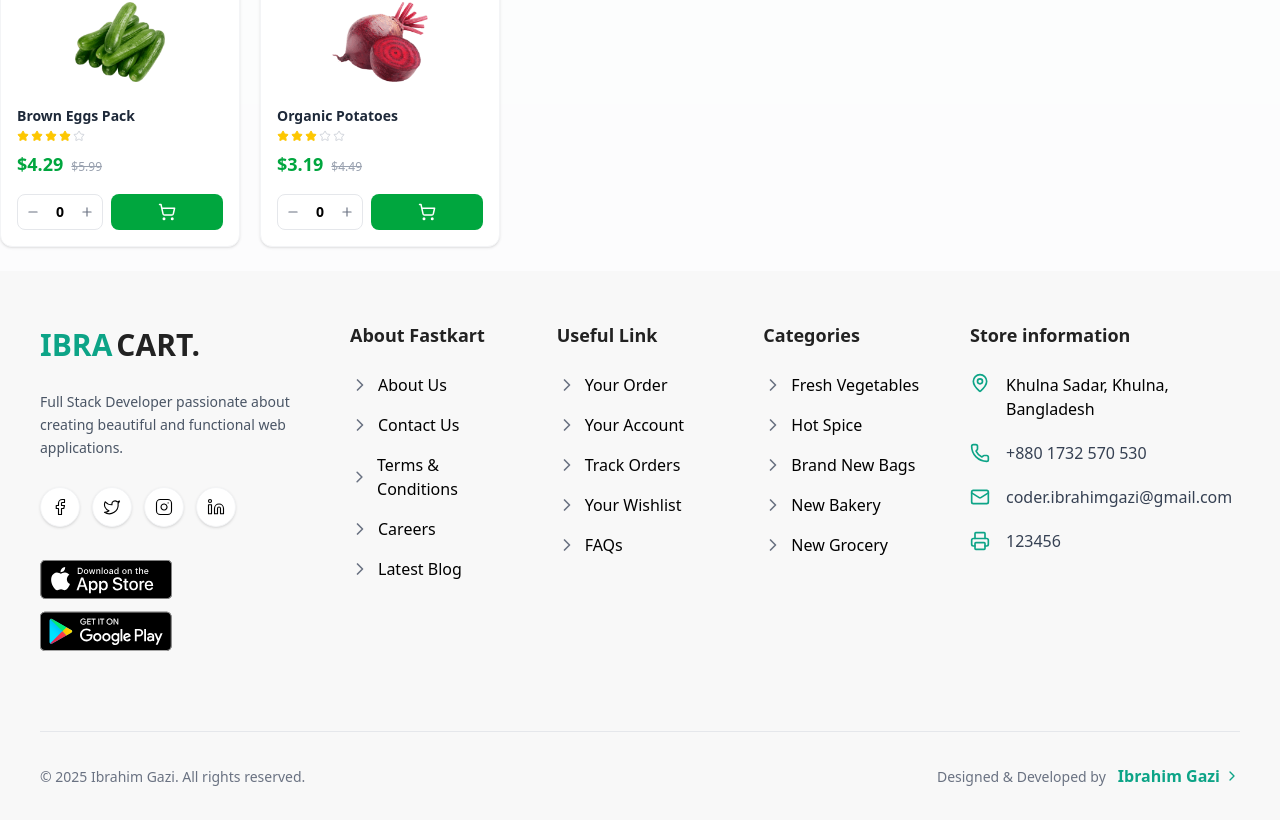
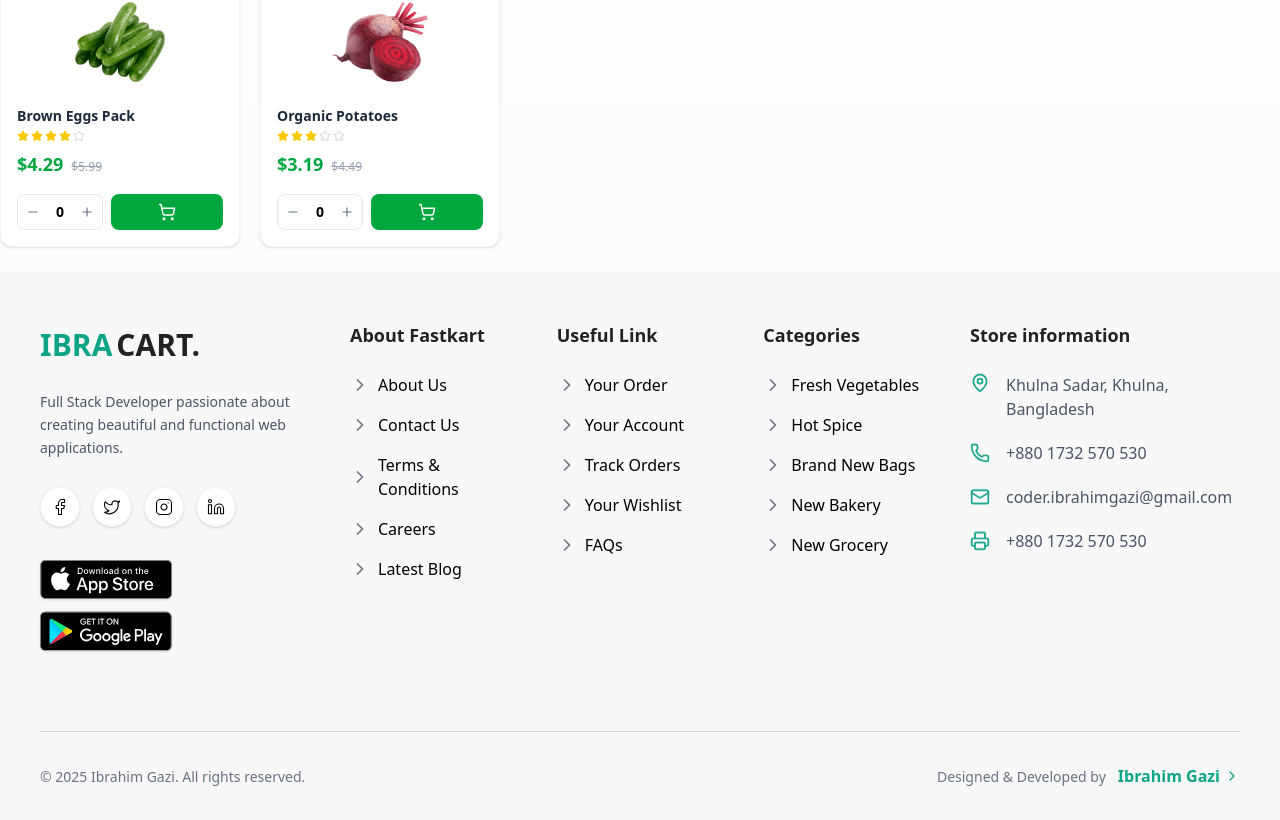
Before and after one commit to IbrahimGazi2022/IbraCart, a React (Vite) app in the folder frontend/: page /cart in a window 1280 px wide. Shown: the part 2945-3765 px from the top of the page. Built offline with nearby package versions, Linux system fonts and the light colour scheme.

Commit message:
Complete Footer component with advanced animations and full responsiveness

```diff
--- a/frontend/src/components/layout/Footer/Footer.tsx
+++ b/frontend/src/components/layout/Footer/Footer.tsx
@@ -1,8 +1,6 @@
-import { memo } from 'react';
-import {
-    Facebook, Twitter, Instagram, Linkedin,
-    ChevronRight, MapPin, Phone, Mail, Printer
-} from 'lucide-react';
+import { memo, useRef } from 'react';
+import { Facebook, Twitter, Instagram, Linkedin, ChevronRight, MapPin, Phone, Mail, Printer } from 'lucide-react';
+import { motion, useInView, Variants } from "framer-motion"
 
 // --- ALL CONSTANTS & DATA HERE ---
 const CONFIG = {
@@ -14,7 +12,7 @@ const CONFIG = {
         phone: "+880 1732 570 530",
         email: "coder.ibrahimgazi@gmail.com",
         website: "https://ibrahim-the-coder.vercel.app/",
-        fax: "123456"
+        fax: "+880 1732 570 530"
     },
     copyright: `© ${new Date().getFullYear()} Ibrahim Gazi. All rights reserved.`,
     payments: [
@@ -25,6 +23,7 @@ const CONFIG = {
         { src: '/img/payments/master-card.png', alt: 'Mastercard' }
     ]
 };
+
 const SECTIONS = [
     {
         title: "About Fastkart",
@@ -40,9 +39,114 @@ const SECTIONS = [
     }
 ];
 
+// --- ANIMATION VARIANTS ---
+const containerVariants: Variants = {
+    hidden: { opacity: 0 },
+    visible: {
+        opacity: 1,
+        transition: {
+            staggerChildren: 0.1,
+            delayChildren: 0.2
+        }
+    }
+};
+
+const itemVariants: Variants = {
+    hidden: {
+        y: 30,
+        opacity: 0
+    },
+    visible: {
+        y: 0,
+        opacity: 1,
+        transition: {
+            duration: 0.5,
+            ease: "easeOut"
+        }
+    }
+};
+
+const bottomBarVariants: Variants = {
+    hidden: {
+        scaleX: 0,
+        opacity: 0
+    },
+    visible: {
+        scaleX: 1,
+        opacity: 1,
+        transition: {
+            duration: 0.8,
+            ease: "easeInOut"
+        }
+    }
+};
+
+const socialIconVariants: Variants = {
+    initial: { scale: 1, rotate: 0 },
+    hover: {
+        scale: 1.15,
+        rotate: 5,
+        transition: {
+            type: "spring",
+            stiffness: 400,
+            damping: 10
+        }
+    },
+    tap: {
+        scale: 0.9
+    }
+};
+
+const appButtonVariants: Variants = {
+    initial: { y: 0 },
+    hover: {
+        y: -4,
+        transition: {
+            type: "spring",
+            stiffness: 400,
+            damping: 10
+        }
+    }
+};
+
+const linkItemVariants: Variants = {
+    hidden: { x: -10, opacity: 0 },
+    visible: {
+        x: 0,
+        opacity: 1
+    }
+};
+
+const iconFloatVariants: Variants = {
+    float: {
+        y: [0, -3, 0],
+        transition: {
+            duration: 2.5,
+            repeat: Infinity,
+            ease: "easeInOut",
+            repeatDelay: 0.5
+        }
+    }
+};
+
+const listVariants: Variants = {
+    hidden: { opacity: 0 },
+    visible: {
+        opacity: 1,
+        transition: {
+            staggerChildren: 0.08,
+            delayChildren: 0.1
+        }
+    }
+};
+
 // --- BRAND & SOCIAL SECTION ---
-const BrandInfo = memo(() => (
-    <div className="lg:col-span-3">
+const BrandInfo = memo(() => {
+    return (
+        <motion.div
+            variants={itemVariants}
+            className="lg:col-span-3"
+        >
             <div className="flex items-center gap-1 mb-[clamp(1rem,2vw,1.5rem)]">
                 <span className="text-[clamp(1.5rem,3vw,1.875rem)] font-bold text-primary">{CONFIG.brandName}</span>
                 <span className="text-[clamp(1.5rem,3vw,1.875rem)] font-bold text-[#222]">{CONFIG.brandSuffix}</span>
@@ -53,65 +157,157 @@ const BrandInfo = memo(() => (
 
             <div className="flex gap-[clamp(0.5rem,1vw,0.75rem)] mb-[clamp(1.5rem,3vw,2rem)]">
                 {[Facebook, Twitter, Instagram, Linkedin].map((Icon, index) => (
-                <a key={index} href="#" className="w-[clamp(2rem,4vw,2.5rem)] h-[clamp(2rem,4vw,2.5rem)] bg-white rounded-full flex items-center justify-center hover:bg-primary hover:text-white transition-all shadow-sm border border-gray-100">
+                    <motion.a
+                        key={index}
+                        href="#"
+                        variants={socialIconVariants}
+                        initial="initial"
+                        whileHover="hover"
+                        whileTap="tap"
+                        className="w-[clamp(2rem,4vw,2.5rem)] h-[clamp(2rem,4vw,2.5rem)] bg-white rounded-full flex items-center justify-center hover:bg-primary hover:text-white transition-colors shadow-sm border border-gray-100 hover:shadow-md"
+                    >
                         <Icon size={18} strokeWidth={1.5} />
-                </a>
+                    </motion.a>
                 ))}
             </div>
 
             <div className="flex flex-wrap gap-[clamp(0.5rem,1vw,0.75rem)]">
-            <img src="/img/app/appstore.svg" alt="App Store" className="h-[clamp(2rem,4vw,2.5rem)] w-auto cursor-pointer active:scale-95 transition-transform" />
-            <img src="/img/app/playstore.svg" alt="Play Store" className="h-[clamp(2rem,4vw,2.5rem)] w-auto cursor-pointer active:scale-95 transition-transform" />
+                <motion.img
+                    variants={appButtonVariants}
+                    initial="initial"
+                    whileHover="hover"
+                    src="/img/app/appstore.svg"
+                    alt="App Store"
+                    className="h-[clamp(2rem,4vw,2.5rem)] w-auto cursor-pointer shadow-sm hover:shadow-md transition-shadow rounded-md"
+                />
+                <motion.img
+                    variants={appButtonVariants}
+                    initial="initial"
+                    whileHover="hover"
+                    src="/img/app/playstore.svg"
+                    alt="Play Store"
+                    className="h-[clamp(2rem,4vw,2.5rem)] w-auto cursor-pointer shadow-sm hover:shadow-md transition-shadow rounded-md"
+                />
             </div>
-    </div>
-));
+        </motion.div>
+    );
+});
+BrandInfo.displayName = 'BrandInfo';
 
 // --- LINK GROUP COMPONENT ---
-const LinkSection = memo(({ title, links }: { title: string; links: string[] }) => (
-    <div className="lg:col-span-2">
+const LinkSection = memo(({ title, links }: { title: string; links: string[] }) => {
+    return (
+        <motion.div
+            variants={itemVariants}
+            className="lg:col-span-2"
+        >
             <h4 className="text-[clamp(1rem,2vw,1.125rem)] font-bold mb-[clamp(1rem,2vw,1.5rem)] text-[#222]">{title}</h4>
-        <ul className="space-y-[clamp(0.75rem,1.5vw,1rem)]">
+            <motion.ul
+                variants={listVariants}
+                className="space-y-[clamp(0.75rem,1.5vw,1rem)]"
+            >
                 {links.map((link) => (
-                <li key={link} className="group flex items-center gap-2 hover:text-primary cursor-pointer transition-colors text-[clamp(0.813rem,1.5vw,1rem)]">
-                    <ChevronRight size={20} className="text-gray-500 group-hover:text-primary transition-transform group-hover:translate-x-1" />
+                    <motion.li
+                        key={link}
+                        variants={linkItemVariants}
+                        className="group flex items-center gap-2 hover:text-primary cursor-pointer transition-colors text-[clamp(0.813rem,1.5vw,1rem)] relative"
+                    >
+                        <motion.div
+                            whileHover={{ x: 3 }}
+                            transition={{ type: "spring", stiffness: 400, damping: 10 }}
+                        >
+                            <ChevronRight size={20} className="text-gray-500 group-hover:text-primary transition-colors" />
+                        </motion.div>
+                        <span className="relative">
                             {link}
-                </li>
+                            <motion.span
+                                className="absolute left-0 bottom-0 h-1px bg-primary"
+                                initial={{ width: 0 }}
+                                whileHover={{ width: "100%" }}
+                                transition={{ duration: 0.3 }}
+                            />
+                        </span>
+                    </motion.li>
                 ))}
-        </ul>
-    </div>
-));
+            </motion.ul>
+        </motion.div>
+    );
+});
+LinkSection.displayName = 'LinkSection';
 
 // --- STORE INFO COMPONENT ---
-const StoreInfo = memo(() => (
-    <div className="lg:col-span-3">
+const StoreInfo = memo(() => {
+    return (
+        <motion.div
+            variants={itemVariants}
+            className="lg:col-span-3"
+        >
             <h4 className="text-[clamp(1rem,2vw,1.125rem)] font-bold mb-[clamp(1rem,2vw,1.5rem)] text-[#222]">Store information</h4>
             <ul className="space-y-[clamp(1rem,2vw,1.25rem)] text-[clamp(0.813rem,1.5vw,1rem)]">
-            <li className="flex gap-[clamp(0.75rem,1.5vw,1rem)] group">
-                <MapPin className="text-primary shrink-0" size={20} />
-                <span className="text-gray-00 group-hover:text-[#222] transition-colors">{CONFIG.contact.address}</span>
-            </li>
-            <li className="flex items-center gap-[clamp(0.75rem,1.5vw,1rem)] group">
-                <Phone className="text-primary shrink-0" size={20} />
-                <span className="text-gray-700 group-hover:text-[#222] transition-colors">{CONFIG.contact.phone}</span>
-            </li>
-            <li className="flex items-center gap-[clamp(0.75rem,1.5vw,1rem)] group">
-                <Mail className="text-primary shrink-0" size={20} />
-                <span className="text-gray-700 group-hover:text-[#222] transition-colors">{CONFIG.contact.email}</span>
-            </li>
-            <li className="flex items-center gap-[clamp(0.75rem,1.5vw,1rem)] group">
-                <Printer className="text-primary shrink-0" size={20} />
-                <span className="text-gray-700 group-hover:text-[#222] transition-colors">{CONFIG.contact.fax}</span>
-            </li>
+                <motion.li className="flex gap-[clamp(0.75rem,1.5vw,1rem)] group cursor-pointer">
+                    <motion.div
+                        variants={iconFloatVariants}
+                        animate="float"
+                        style={{ willChange: 'transform' }}
+                    >
+                        <MapPin className="text-primary shrink-0 group-hover:scale-110 transition-transform" size={20} />
+                    </motion.div>
+                    <span className="text-gray-600 group-hover:text-[#222] transition-colors">{CONFIG.contact.address}</span>
+                </motion.li>
+                <motion.li className="flex items-center gap-[clamp(0.75rem,1.5vw,1rem)] group cursor-pointer">
+                    <motion.div
+                        variants={iconFloatVariants}
+                        animate="float"
+                        style={{ willChange: 'transform' }}
+                    >
+                        <Phone className="text-primary shrink-0 group-hover:scale-110 transition-transform" size={20} />
+                    </motion.div>
+                    <span className="text-gray-600 group-hover:text-[#222] transition-colors">{CONFIG.contact.phone}</span>
+                </motion.li>
+                <motion.li className="flex items-center gap-[clamp(0.75rem,1.5vw,1rem)] group cursor-pointer">
+                    <motion.div
+                        variants={iconFloatVariants}
+                        animate="float"
+                        style={{ willChange: 'transform' }}
+                    >
+                        <Mail className="text-primary shrink-0 group-hover:scale-110 transition-transform" size={20} />
+                    </motion.div>
+                    <span className="text-gray-600 group-hover:text-[#222] transition-colors">{CONFIG.contact.email}</span>
+                </motion.li>
+                <motion.li className="flex items-center gap-[clamp(0.75rem,1.5vw,1rem)] group cursor-pointer">
+                    <motion.div
+                        variants={iconFloatVariants}
+                        animate="float"
+                        style={{ willChange: 'transform' }}
+                    >
+                        <Printer className="text-primary shrink-0 group-hover:scale-110 transition-transform" size={20} />
+                    </motion.div>
+                    <span className="text-gray-600 group-hover:text-[#222] transition-colors">{CONFIG.contact.fax}</span>
+                </motion.li>
             </ul>
-    </div>
-));
+        </motion.div>
+    );
+});
+StoreInfo.displayName = 'StoreInfo';
 
 // --- MAIN COMPONENT ---
 const Footer = () => {
+    const ref = useRef(null);
+    const isInView = useInView(ref, { once: true, amount: 0.2 });
+
+    const bottomRef = useRef(null);
+    const isBottomInView = useInView(bottomRef, { once: true, amount: 0.5 });
+
     return (
         <footer className="w-full bg-[#f8f8f8] pt-[clamp(1rem,4vw,4rem)] pb-[clamp(1.5rem,3vw,2rem)]">
             <div className="w-full max-w-[min(calc(100%-2rem),83rem)] mx-auto px-[clamp(1rem,3vw,1.5rem)]">
-                <div className="grid grid-cols-1 md:grid-cols-2 lg:grid-cols-12 gap-[clamp(1.5rem,4vw,2.5rem)] pb-[clamp(1rem,3vw,2rem)]">
+                <motion.div
+                    ref={ref}
+                    variants={containerVariants}
+                    initial="hidden"
+                    animate={isInView ? "visible" : "hidden"}
+                    className="grid grid-cols-1 md:grid-cols-2 lg:grid-cols-12 gap-[clamp(1.5rem,4vw,2.5rem)] pb-[clamp(1rem,3vw,2rem)]"
+                >
                     <BrandInfo />
 
                     {SECTIONS.map((section) => (
@@ -119,27 +315,41 @@ const Footer = () => {
                     ))}
 
                     <StoreInfo />
-                </div>
+                </motion.div>
 
                 {/* BOTTOM BAR SECTION */}
-                <div className="mt-[clamp(2rem,4vw,3rem)] pt-[clamp(1.5rem,3vw,2rem)] border-t border-gray-200 flex flex-col md:flex-row items-center justify-between gap-[clamp(1rem,2vw,1.5rem)]">
+                <motion.div
+                    ref={bottomRef}
+                    variants={bottomBarVariants}
+                    initial="hidden"
+                    animate={isBottomInView ? "visible" : "hidden"}
+                    className="mt-[clamp(2rem,4vw,3rem)] pt-[clamp(1.5rem,3vw,2rem)] border-t border-gray-300 flex flex-col md:flex-row items-center justify-between gap-[clamp(1rem,2vw,1.5rem)]"
+                    style={{ transformOrigin: 'left' }}
+                >
                     <p className="text-[clamp(0.75rem,1.2vw,0.875rem)] text-gray-500 font-medium">
                         {CONFIG.copyright}
                     </p>
 
                     <div className="flex items-center gap-[clamp(0.5rem,1vw,0.75rem)]">
                         <span className="text-[clamp(0.75rem,1.2vw,0.875rem)] text-gray-500">Designed & Developed by</span>
-                        <a
+                        <motion.a
                             href={CONFIG.contact.website}
                             target="_blank"
                             rel="noopener noreferrer"
                             className="text-[clamp(0.875rem,1.3vw,1rem)] font-bold text-primary hover:text-[#0f766e] transition-colors flex items-center gap-1 group"
+                            whileHover={{ scale: 1.05 }}
+                            whileTap={{ scale: 0.95 }}
                         >
                             Ibrahim Gazi
-                            <ChevronRight size={16} className="group-hover:translate-x-1 transition-transform" />
-                        </a>
+                            <motion.div
+                                whileHover={{ x: 3 }}
+                                transition={{ type: "spring", stiffness: 400, damping: 10 }}
+                            >
+                                <ChevronRight size={16} />
+                            </motion.div>
+                        </motion.a>
                     </div>
-                </div>
+                </motion.div>
             </div>
         </footer>
     );
```
Also changed, not shown: 1 other file (tests, documents, lock files or other folders). Lines whose indentation alone changed are shown as unchanged.
